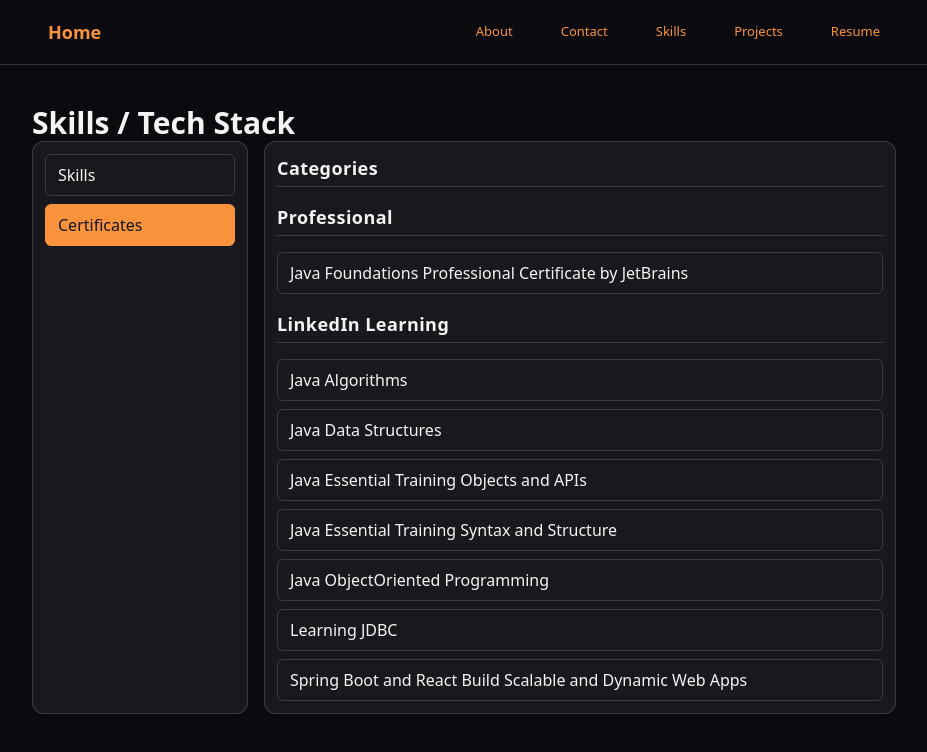
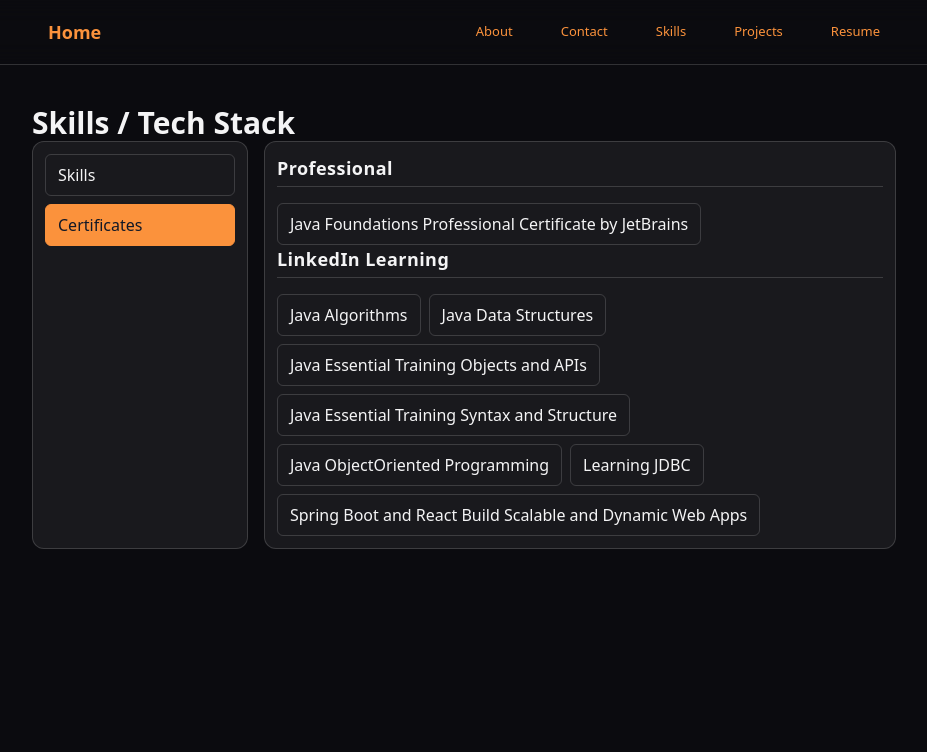
Before and after one commit to irmike/michael-crowley, a Next.js app: page /skills in a window 1280 px wide. Both pictures are taken after a click on the button "Certificates". Shown: the top 752 px of the page, without its empty margins (176-1103 px from the left). Built offline with nearby package versions, Linux system fonts and the light colour scheme.

Commit message:
Added tests and updated skills page and components with data testids. More tests will be added in a planned future testing update.

```diff
--- a/src/app/skills/page.js
+++ b/src/app/skills/page.js
@@ -1,6 +1,7 @@
 "use client";
 
 import { useState } from "react";
+import { groupAndSortCertificates } from "@/utils/certificates";
 import SidebarDisplay from "@/components/SidebarDisplay/SidebarDisplay";
 import SkillsAccordian from "@/components/SkillsAccordian/SkillsAccordian";
 import { certificatesData } from "@/data/certificateData";
@@ -22,60 +23,47 @@ export default function SkillsPage() {
         switch (activeContent) {
             case "skills":
                 return (
-                    <SectionWithHeader sectionTitle={'Skills'}>
+                    <div data-testid={'skills-section'}>
                         <SkillsAccordian/>
-                    </SectionWithHeader>
+                    </div>
                 );
             case "certificates":
-                // Group certificates by category using reduce
-                const groupedCertificates = certificatesData.reduce((acc, cert) => {
-                    acc[cert.category] = acc[cert.category] || [];
-                    acc[cert.category].push(cert);
-                    return acc;
-                }, {});
-
-                const allCategories = Object.keys(groupedCertificates);
-                // This could be done 'easier' by separating the certificatesData into key value pairs with
-                // category as the key and a list of certificates as the value, but I wanted to showcase the
-                // reduce method here since it's a common way to group data in JavaScript.
-                const sortedCategories = [
-                    ...categoryOrder.filter(cat => allCategories.includes(cat)),
-                    ...allCategories.filter(cat => !categoryOrder.includes(cat))
-                ];
+                const { groupedCertificates, sortedCategories } = groupAndSortCertificates(certificatesData, categoryOrder);
                 return (
-                    <SectionWithHeader sectionTitle={'Categories'}>
+                    <div data-testid="certificates-section">
                         {sortedCategories.map(category => (
-                            <SectionWithHeader key={category} sectionTitle={category}>
-                                <ul className="flex flex-col gap-2">
+                            <SectionWithHeader key={category} sectionTitle={category} data-testid={`certificates-category-${category}`}>
+                                <div className="flex flex-wrap gap-2 items-start">
                                     {groupedCertificates[category].map((cert) => (
-                                        <li key={cert.id}>
                                         <button
+                                            key={cert.id}
                                             type="button"
                                             onClick={() => openFile(cert)}
-                                                className="app-button w-full justify-start"
+                                            className="app-button justify-start"
+                                            data-testid={`certificate-button-${cert.id}`}
                                         >
                                             {cert.name}
                                         </button>
-                                        </li>
                                     ))}
-                                </ul>
+                                </div>
                             </SectionWithHeader>
                         ))}
-                    </SectionWithHeader>
+                    </div>
                 );
             default:
-                return <div>Select an item from the sidebar</div>;
+                return <div data-testid="skills-page-default">Select an item from the sidebar</div>;
         }
     };
 
   return (
-    <main>
-      <h1>Skills / Tech Stack</h1>
+    <main data-testid="skills-page">
+      <h1 data-testid="skills-page-title">Skills / Tech Stack</h1>
       <SidebarDisplay
         items={navigationItems}
         renderPanel={renderPanel}
         activeContent={activeContent}
         setActiveContent={setActiveContent}
+        data-testid="sidebar-display"
       />
     </main>
   );
--- a/src/components/FileModal/FileModal.jsx
+++ b/src/components/FileModal/FileModal.jsx
@@ -5,7 +5,6 @@ const FileModal = ({ isOpen, onClose, file }) => {
     if (!isOpen || !file) return null;
 
     const handleOpenInNewTab = () => {
-        // Open the file URL in a new tab (from there, the user can download if they want).
         window.open(getImagePath(file.fileUrl), '_blank', 'noopener,noreferrer');
     };
 
@@ -15,15 +14,15 @@ const FileModal = ({ isOpen, onClose, file }) => {
     const isPdf = fileUrl.toLowerCase().endsWith('.pdf');
 
     return (
-        <div className="fixed inset-0 bg-black flex items-center justify-center z-50">
+        <div className="fixed inset-0 bg-black flex items-center justify-center z-50" data-testid="file-modal">
             <div className="app-surface-strong w-full max-w-3xl max-h-[80vh] flex flex-col shadow-2xl" style={{ background: 'rgba(24, 24, 27, 0.98)' }}>
                 <div className="p-4 border-b flex justify-between items-center" style={{ borderColor: "var(--border)" }}>
-                    <h3 className="font-semibold text-lg">{file.name}</h3>
-                    <button type="button" onClick={onClose} className={closeButtonClassName}>
+                    <h3 className="font-semibold text-lg" data-testid="file-modal-title">{file.name}</h3>
+                    <button type="button" onClick={onClose} className={closeButtonClassName} data-testid="file-modal-close">
                         Close
                     </button>
                 </div>
-                <div className="flex-1 overflow-auto p-4">
+                <div className="flex-1 overflow-auto p-4" data-testid="file-modal-content">
                     {isPdf ? (
                         <PDFViewer url={fileUrl} className="w-full h-[60vh]" style={{ border: `1px solid var(--border)` }} />
                     ) : (
@@ -36,7 +35,7 @@ const FileModal = ({ isOpen, onClose, file }) => {
                     )}
                 </div>
                 <div className="p-4 border-t flex justify-end gap-2" style={{ borderColor: "var(--border)" }}>
-                    <button type="button" onClick={handleOpenInNewTab} className="app-button">
+                    <button type="button" onClick={handleOpenInNewTab} className="app-button" data-testid="file-modal-open-new-tab">
                         Open in new tab
                     </button>
                 </div>
--- a/src/components/SidebarDisplay/SidebarDisplay.jsx
+++ b/src/components/SidebarDisplay/SidebarDisplay.jsx
@@ -2,7 +2,6 @@ import FileModal from '../FileModal/FileModal';
 import { useState } from "react";
 
 const SidebarDisplay = ({ items, renderPanel, activeContent, setActiveContent }) => {
-
     // Track which file is selected and whether the modal is open.
     const [selectedFile, setSelectedFile] = useState(null);
     const [isModalOpen, setIsModalOpen] = useState(false);
@@ -17,14 +16,17 @@ const SidebarDisplay = ({ items, renderPanel, activeContent, setActiveContent })
     };
 
     return (
-        <section className="flex flex-col sm:flex-row gap-4 max-h-[calc(100vh-8rem)]">
+        <section
+            className="flex flex-col sm:flex-row gap-4 max-h-[calc(100vh-8rem)]"
+            data-testid={ "sidebar-display" }
+        >
             <aside className="app-surface p-3 w-full sm:w-1/3 md:w-1/4 min-w-48 max-h-full">
                 <nav aria-label="Sidebar navigation">
                     <ul className="flex flex-wrap sm:flex-col gap-2">
                         {items.map((item) => {
                             const isActive = item.id === activeContent;
                             return (
-                                <li key={item.id} className="flex-shrink-0 w-auto">
+                                <li key={item.id} className="shrink-0 w-auto">
                                     <button
                                         type="button"
                                         onClick={() => setActiveContent(item.id)}
@@ -33,6 +35,7 @@ const SidebarDisplay = ({ items, renderPanel, activeContent, setActiveContent })
                                             (isActive ? "app-button--active" : "")
                                         }
                                         aria-current={isActive ? "page" : undefined}
+                                        data-testid={`sidebar-nav-button-${item.id}`}
                                     >
                                         {item.label}
                                     </button>
--- a/src/components/common/SectionWithHeader.jsx
+++ b/src/components/common/SectionWithHeader.jsx
@@ -1,9 +1,9 @@
-"use client";
-
 const SectionWithHeader = ({ children, sectionTitle }) => {
+    // Use a consistent testid format based on sectionTitle
+    const normalizedTitle = sectionTitle.toLowerCase();
     return (
-        <section className="flex flex-col gap-4">
-            <header className="flex flex-col">
+        <section className="flex flex-col gap-4" data-testid={`${normalizedTitle}-section`}>
+            <header className="flex flex-col" data-testid={`header-${normalizedTitle}`}>
                 <h3 className="text-lg font-semibold tracking-wide">{sectionTitle}</h3>
                 <div className="h-px w-full mt-1" style={{ backgroundColor: "var(--border)" }} />
             </header>
--- a/src/data/updateData.js
+++ b/src/data/updateData.js
@@ -42,5 +42,19 @@ export const updateData = [
             "Designed a clean and modern UI with Tailwind CSS",
             "Only added bare minimum content to get the site live, with plans to expand and refine over time"
         ]
+    },
+    {
+        id: 4,
+        title: "Section Header Refactor for Skills Page",
+        date: "2026-03-16",
+        description: "Standardized section headers across SkillsAccordian and related components using SectionWithHeader, improving code reuse and visual consistency.",
+        details: [
+            "Create SectionWithHeader component for reusable section header + divider",
+            "Refactor SkillsAccordian to use SectionWithHeader for each skill category",
+            "Update styling and layout to match global theme and ensure responsive design",
+            "Added more Certificates",
+            "Updated Certificates Display to group by category (added category field to certificateData)",
+            "Added desktop and mobile Cypress tests for Skills page (desktop: open each accordion, verify content; mobile: verify accordion functionality and responsive layout)"
+        ]
     }
 ];
--- /dev/null
+++ b/src/utils/certificates.js
@@ -0,0 +1,17 @@
+// Utility to group certificates by category and sort categories
+function groupAndSortCertificates(certificatesData, categoryOrder) {
+    const groupedCertificates = certificatesData.reduce((acc, cert) => {
+        acc[cert.category] = acc[cert.category] || [];
+        acc[cert.category].push(cert);
+        return acc;
+    }, {});
+
+    const allCategories = Object.keys(groupedCertificates);
+    const sortedCategories = [
+        ...categoryOrder.filter(cat => allCategories.includes(cat)),
+        ...allCategories.filter(cat => !categoryOrder.includes(cat))
+    ];
+    return { groupedCertificates, sortedCategories };
+}
+
+export { groupAndSortCertificates };
```
Also changed, not shown: src/components/SkillsAccordian/SkillsAccordian.jsx (+10 -7 lines), 2 other files (tests, documents, lock files or other folders). Lines whose indentation alone changed are shown as unchanged.
